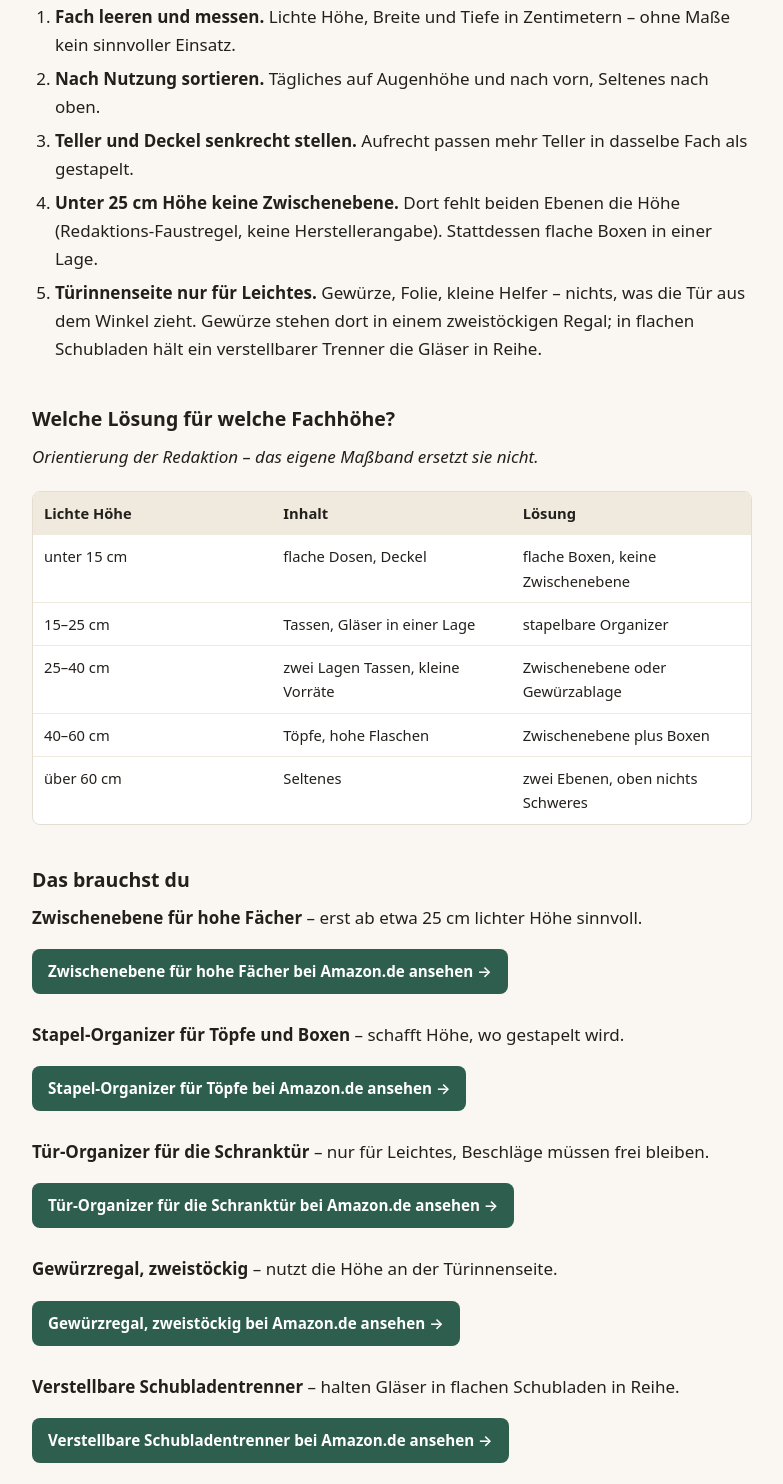
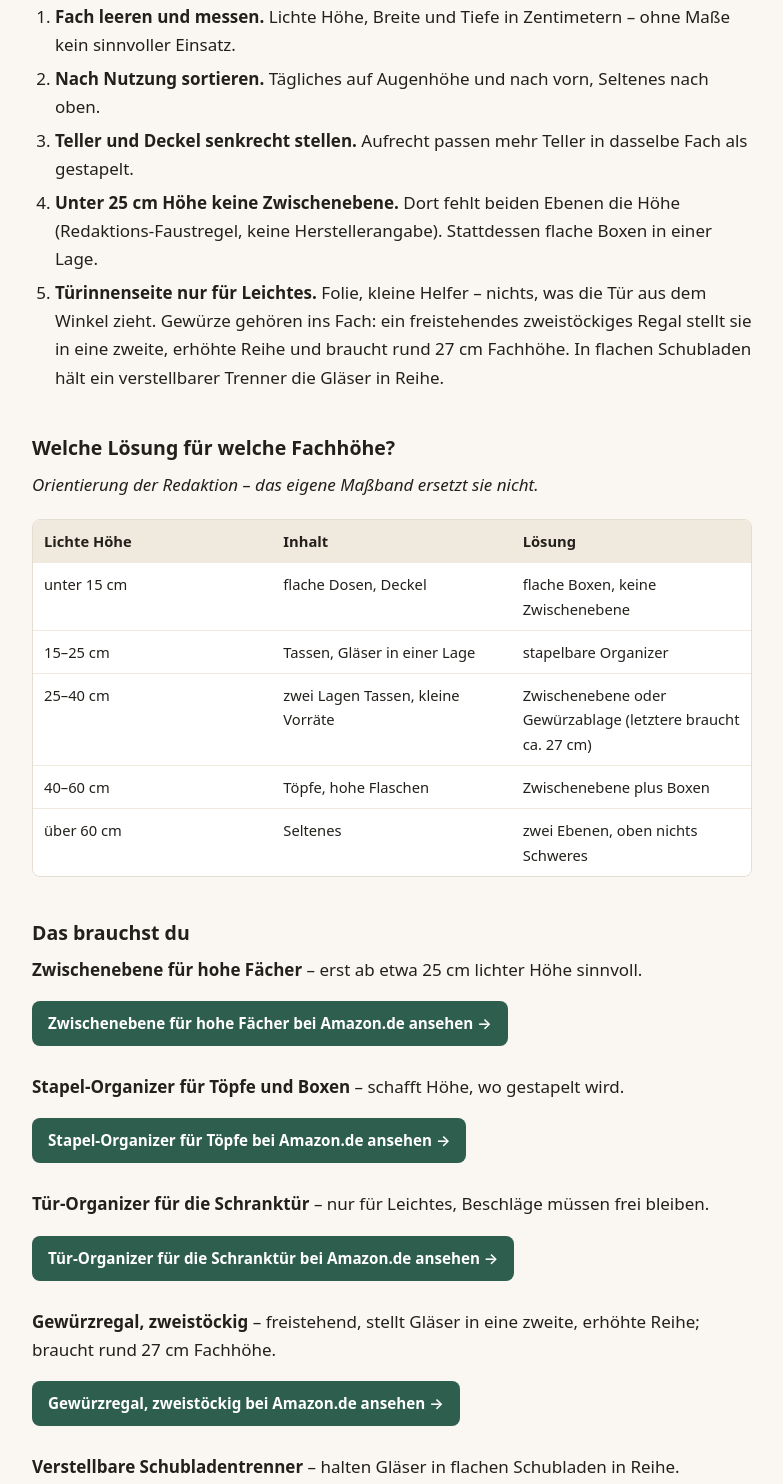
Before and after one commit to Nemotron2029/papaclever-website, a plain HTML site: page artikel/kuechenschrank.html in a window 1280 px wide. Shown: the part 548-2032 px from the top of the page, without its empty margins (248-1031 px from the left). Drawn offline with Linux system fonts and the light colour scheme.

Commit message:
D-116: QA M1/M2 - Gewuerzregal freistehend im Fach statt Tuerinnenseite, Samt 9-15 cm kanonisch

```diff
--- a/artikel/kuechenschrank.html
+++ b/artikel/kuechenschrank.html
@@ -49,10 +49,11 @@ passen mehr Teller in dasselbe Fach als gestapelt.</li>
 <li><strong>Unter 25 cm Höhe keine Zwischenebene.</strong> Dort fehlt
 beiden Ebenen die Höhe (Redaktions-Faustregel, keine Herstellerangabe).
 Stattdessen flache Boxen in einer Lage.</li>
-<li><strong>Türinnenseite nur für Leichtes.</strong> Gewürze, Folie,
-kleine Helfer – nichts, was die Tür aus dem Winkel zieht. Gewürze stehen
-dort in einem zweistöckigen Regal; in flachen Schubladen hält ein
-verstellbarer Trenner die Gläser in Reihe.</li>
+<li><strong>Türinnenseite nur für Leichtes.</strong> Folie, kleine
+Helfer – nichts, was die Tür aus dem Winkel zieht. Gewürze gehören ins
+Fach: ein freistehendes zweistöckiges Regal stellt sie in eine zweite,
+erhöhte Reihe und braucht rund 27 cm Fachhöhe. In flachen Schubladen
+hält ein verstellbarer Trenner die Gläser in Reihe.</li>
 </ol>
 <h2>Welche Lösung für welche Fachhöhe?</h2>
 <p><em>Orientierung der Redaktion – das eigene Maßband ersetzt sie
@@ -84,7 +85,7 @@ nicht.</em></p>
 <tr class="odd">
 <td>25–40 cm</td>
 <td>zwei Lagen Tassen, kleine Vorräte</td>
-<td>Zwischenebene oder Gewürzablage</td>
+<td>Zwischenebene oder Gewürzablage (letztere braucht ca. 27 cm)</td>
 </tr>
 <tr class="even">
 <td>40–60 cm</td>
@@ -108,8 +109,8 @@ wo gestapelt wird.</p>
 <p><strong>Tür-Organizer für die Schranktür</strong> – nur für Leichtes,
 Beschläge müssen frei bleiben.</p>
 <p class="buy"><a class="buy-link" href="https://www.amazon.de/s?k=t%C3%BCr+organizer+k%C3%BCchenschrank+haken&amp;tag=papaclever-21" target="_blank" rel="sponsored nofollow noopener">Tür-Organizer für die Schranktür bei Amazon.de ansehen &#8594;</a></p>
-<p><strong>Gewürzregal, zweistöckig</strong> – nutzt die Höhe an der
-Türinnenseite.</p>
+<p><strong>Gewürzregal, zweistöckig</strong> – freistehend, stellt
+Gläser in eine zweite, erhöhte Reihe; braucht rund 27 cm Fachhöhe.</p>
 <p class="buy"><a class="buy-link" href="https://www.amazon.de/s?k=gew%C3%BCrzregal+zweist%C3%B6ckig+gew%C3%BCrzgl%C3%A4ser&amp;tag=papaclever-21" target="_blank" rel="sponsored nofollow noopener">Gewürzregal, zweistöckig bei Amazon.de ansehen &#8594;</a></p>
 <p><strong>Verstellbare Schubladentrenner</strong> – halten Gläser in
 flachen Schubladen in Reihe.</p>
```
Also changed, not shown: artikel/kleiderschrank.html (+1 -1 lines).
